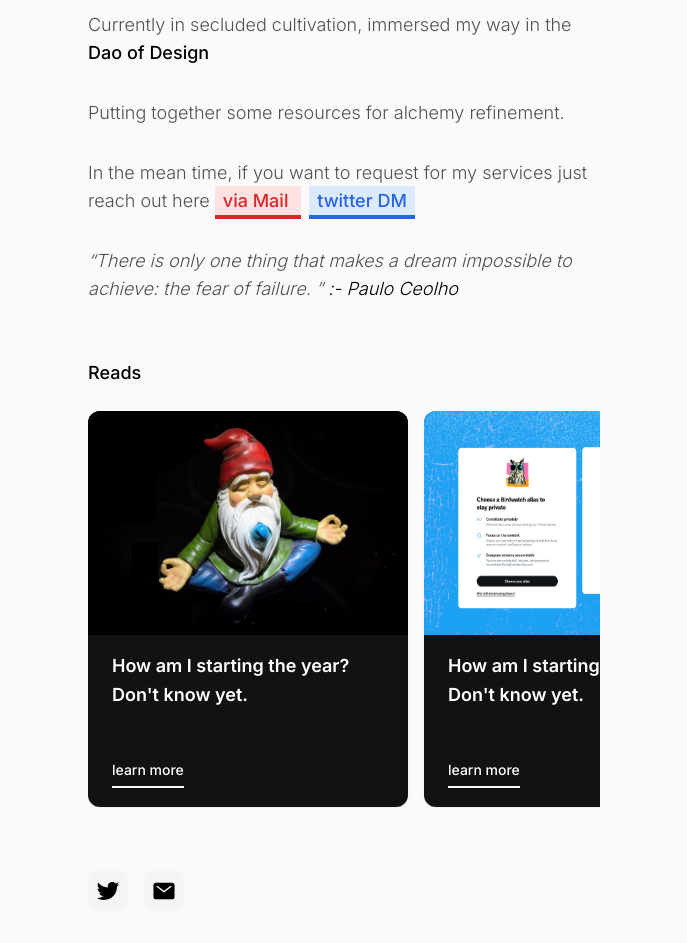
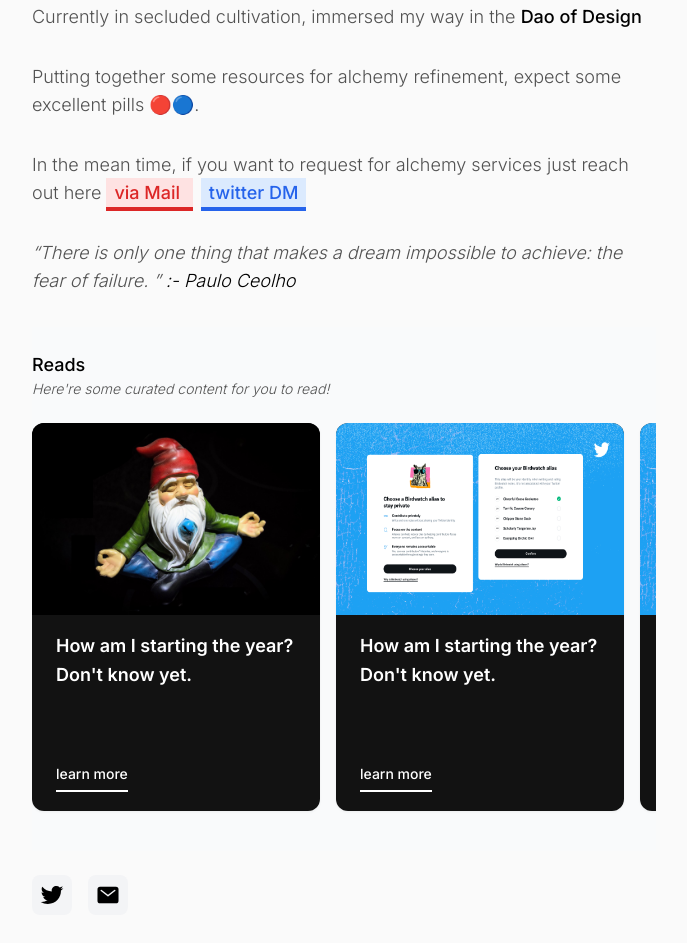
Before and after one commit to mallenkb/memoir, a website: page src/index.html in a window 1280 px wide. Shown: the part 317-1260 px from the top of the page, without its empty margins (296-983 px from the left). Drawn offline with nearby package versions, Linux system fonts and the light colour scheme.

Commit message:
content section update

```diff
--- a/src/index.html
+++ b/src/index.html
@@ -15,7 +15,7 @@
   class="w-screen bg-neutral-50 dark:bg-cod-gray-900 dark:text-neutral-300 flex justify-center font-['Inter'] selection:bg-blue-800 selection:text-white">
 
 
-  <div class="w-full md:container md:mt-24 mt-12 md:max-w-xl p-8 md:m-6 md:items-center">
+  <div class="w-full md:container md:mt-24 mt-8 md:max-w-2xl p-6 md:m-6 md:items-center">
     <div class="flex items-center mb-16">
       <!-- <img src="../src/img/mallenkbprofile.jpeg" alt="Marlon" class="rounded-full box-content h-32 w-32 item-ce"> -->
       <img src="./img/mallenkbprofile.jpeg" class="rounded-full box-content h-14 w-14 mr-4">
@@ -43,10 +43,10 @@
             Design</span>
         </p>
         <p class="my-8">
-          Putting together some resources for alchemy refinement.
+          Putting together some resources for alchemy refinement, expect some excellent pills 🔴🔵.
         </p>
         <p class="my-8">
-          In the mean time, if you want to request for my services just reach out here
+          In the mean time, if you want to request for alchemy services just reach out here
           <a href="mailto:me@mallenkb.com"
             class="text-red-600 bg-red-100 border-b-4 border-red-600 decoration-rounded-full font-medium dark:bg-neutral-900 dark:text-red-500 px-2 py-1">via
             Mail
@@ -66,26 +66,28 @@
         </div>
       </div>
 
+      <!-- Content section "Reads" -->
 
       <div class="flex flex-col bg-gray-50 dark:bg-cod-gray-900 m-auto p-auto overflow-auto">
         <div class="my-6">
           <h3 class="font-medium text-md text-black dark:text-white">Reads</h3>
+          <p class="text-sm italic">Here're some curated content for you to read!</p>
         </div>
         <div class="flex overflow-x-scroll pb-10 hide-scroll-bar">
           <div class="flex flex-nowrap ml">
             <!-- Card content 1 -->
             <div class="inline-block pr-4">
               <div
-                class="w-80 overflow-hidden rounded-xl drop-shadow-sm bg-cod-gray dark:bg-cod-gray-500 hover:shadow-2xl transition-shadow duration-300 ease-in-out ">
+                class="w-72 overflow-hidden rounded-xl drop-shadow-sm bg-cod-gray dark:bg-cod-gray-500 hover:shadow-2xl transition-shadow duration-300 ease-in-out ">
 
                 <div>
                   <a href="#">
-                    <img class="w-80 h-56" src="./img/meditate.jpeg" alt="Sunset in the mountains">
+                    <img class="w-72 h-48" src="./img/meditate.jpeg" alt="Sunset in the mountains">
                   </a>
                 </div>
 
                 <div class="px-6 py-4">
-                  <div class="font-semibold text-lg mb-2 text-white h-14 leading-relaxed">
+                  <div class="font-semibold text-lg mb-2 text-white h-20 leading-relaxed">
                     <a href="#">
                       How am I starting the year? Don't know yet.
                     </a>
@@ -103,16 +105,16 @@
             <!-- Card content 2 -->
             <div class="inline-block pr-4">
               <div
-                class="w-80 overflow-hidden rounded-xl drop-shadow-sm bg-cod-gray dark:bg-cod-gray-500 hover:shadow-2xl transition-shadow duration-300 ease-in-out ">
+                class="w-72 overflow-hidden rounded-xl drop-shadow-sm bg-cod-gray dark:bg-cod-gray-500 hover:shadow-2xl transition-shadow duration-300 ease-in-out ">
 
                 <div>
                   <a href="#">
-                    <img class="w-80 h-56" src="./img/twitter12.jpeg" alt="Sunset in the mountains">
+                    <img class="w-72 h-48" src="./img/twitter12.jpeg" alt="Sunset in the mountains">
                   </a>
                 </div>
 
                 <div class="px-6 py-4">
-                  <div class="font-semibold text-lg mb-2 text-white h-14 leading-relaxed">
+                  <div class="font-semibold text-lg mb-2 text-white h-20 leading-relaxed">
                     <a href="#">
                       How am I starting the year? Don't know yet.
                     </a>
@@ -130,18 +132,18 @@
 
 
             <!-- Card content 3 -->
-            <div class="inline-block px-4">
+            <div class="inline-block pr-4">
               <div
-                class="w-80 overflow-hidden rounded-xl drop-shadow-sm bg-cod-gray dark:bg-cod-gray-500 hover:shadow-2xl transition-shadow duration-300 ease-in-out ">
+                class="w-72 overflow-hidden rounded-xl drop-shadow-sm bg-cod-gray dark:bg-cod-gray-500 hover:shadow-2xl transition-shadow duration-300 ease-in-out ">
 
                 <div>
                   <a href="#">
-                    <img class="w-80 h-56" src="./img/twitter12.jpeg" alt="Sunset in the mountains">
+                    <img class="w-72 h-48" src="./img/twitter12.jpeg" alt="Sunset in the mountains">
                   </a>
                 </div>
 
                 <div class="px-6 py-4">
-                  <div class="font-semibold text-lg mb-2 text-white h-14 leading-relaxed">
+                  <div class="font-semibold text-lg mb-2 text-white h-20 leading-relaxed">
                     <a href="#">
                       How am I starting the year? Don't know yet.
                     </a>
@@ -181,7 +183,7 @@
         <a class="twitter-follow-button" href="https://twitter.com/mallenkb/">
           <button
             class="bg-gray-100 dark:bg-black flex items-center p-2 mr-4 mt-2 mb-2 rounded-lg transition ease-in-out delay-150 hover:-translate-y-1 duration-300 box-content h-6 w-6">
-            <ion-icon name="logo-twitter" size="large" class=""></ion-icon>
+            <ion-icon name="logo-twitter" size="large" class="col"></ion-icon>
           </button>
         </a>
       </div>
```
Also changed, not shown: src/output.css.
